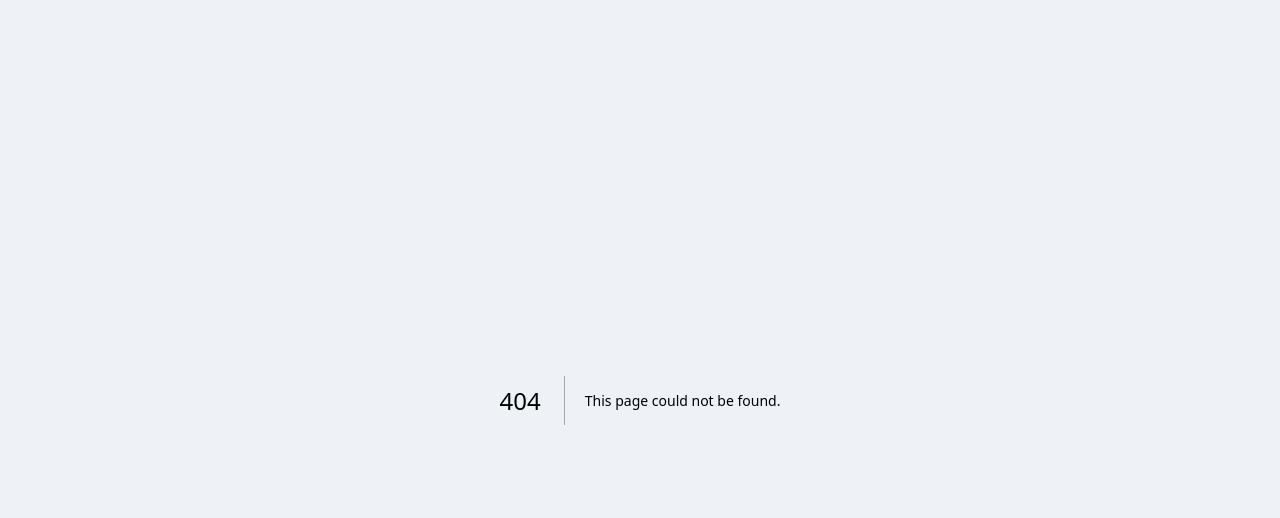
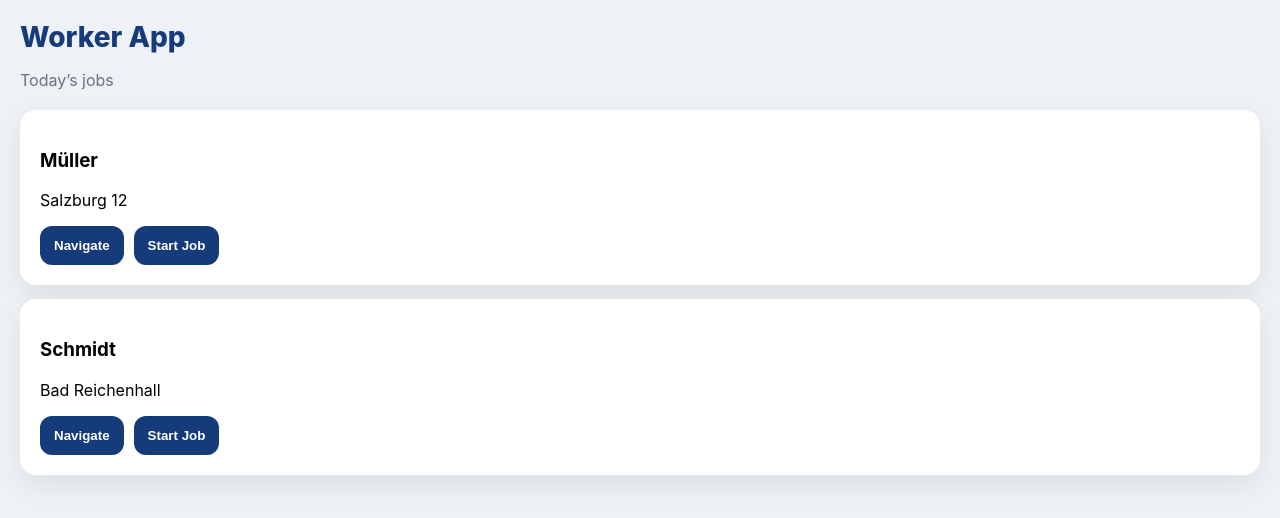
Before and after one commit to jobflow-app/jobflow-app, a Next.js app: page /worker in a window 1280 px wide. Before the commit this address had no page. Shown: the top 518 px of the page. Built offline with nearby package versions, Linux system fonts and the light colour scheme.

Commit message:
Create page.js

```diff
--- /dev/null
+++ b/app/worker/page.js
@@ -0,0 +1,73 @@
+export default function WorkerPage() {
+  return (
+    <main style={styles.page}>
+      <div style={styles.header}>
+        <h1 style={styles.title}>Worker App</h1>
+        <p style={styles.subtitle}>Today’s jobs</p>
+      </div>
+
+      <div style={styles.list}>
+        <div style={styles.jobCard}>
+          <h3>Müller</h3>
+          <p>Salzburg 12</p>
+          <div style={styles.actions}>
+            <button style={styles.btn}>Navigate</button>
+            <button style={styles.btn}>Start Job</button>
+          </div>
+        </div>
+
+        <div style={styles.jobCard}>
+          <h3>Schmidt</h3>
+          <p>Bad Reichenhall</p>
+          <div style={styles.actions}>
+            <button style={styles.btn}>Navigate</button>
+            <button style={styles.btn}>Start Job</button>
+          </div>
+        </div>
+      </div>
+    </main>
+  )
+}
+
+const styles = {
+  page: {
+    minHeight: '100vh',
+    padding: '20px',
+  },
+  header: {
+    marginBottom: '20px',
+  },
+  title: {
+    fontSize: '28px',
+    fontWeight: '800',
+    color: '#163b7a',
+    margin: 0,
+  },
+  subtitle: {
+    color: '#6b7280',
+  },
+  list: {
+    display: 'flex',
+    flexDirection: 'column',
+    gap: '14px',
+  },
+  jobCard: {
+    background: '#fff',
+    borderRadius: '16px',
+    padding: '20px',
+    boxShadow: '0 10px 30px rgba(0,0,0,0.08)',
+  },
+  actions: {
+    display: 'flex',
+    gap: '10px',
+    marginTop: '12px',
+  },
+  btn: {
+    padding: '12px 14px',
+    borderRadius: '12px',
+    border: 'none',
+    background: '#163b7a',
+    color: '#fff',
+    fontWeight: '700',
+  },
+}
```
